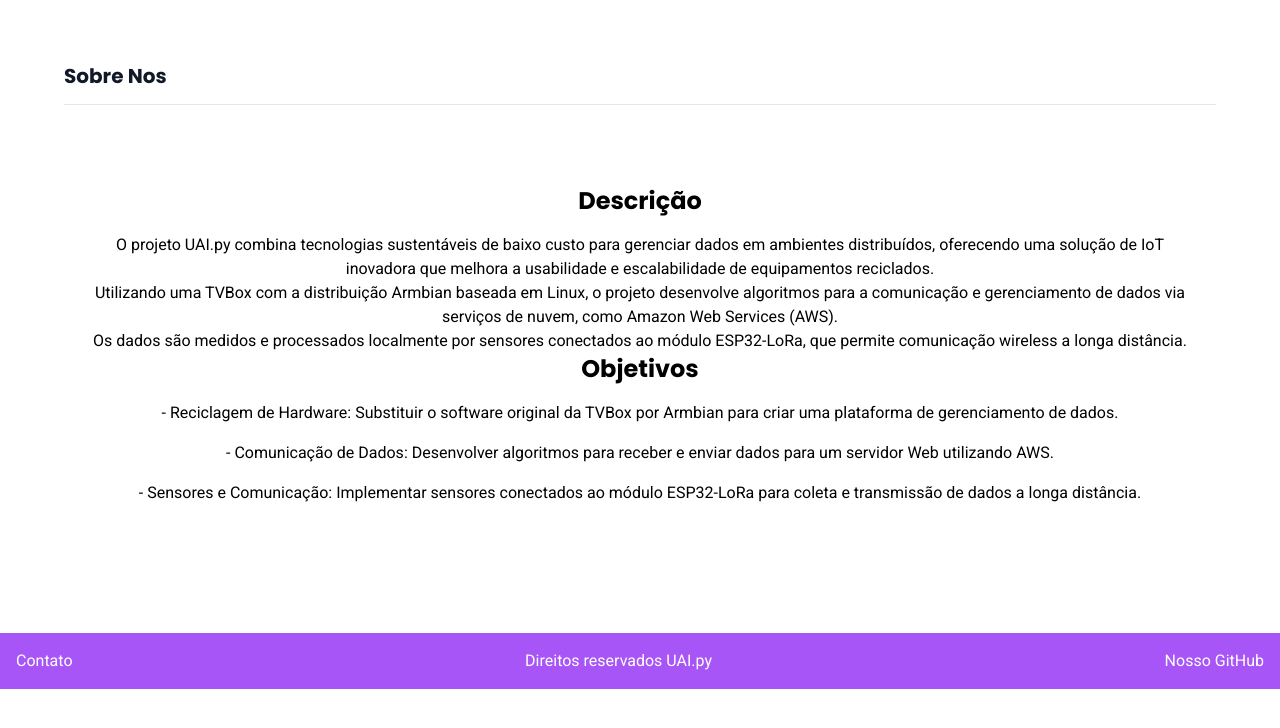
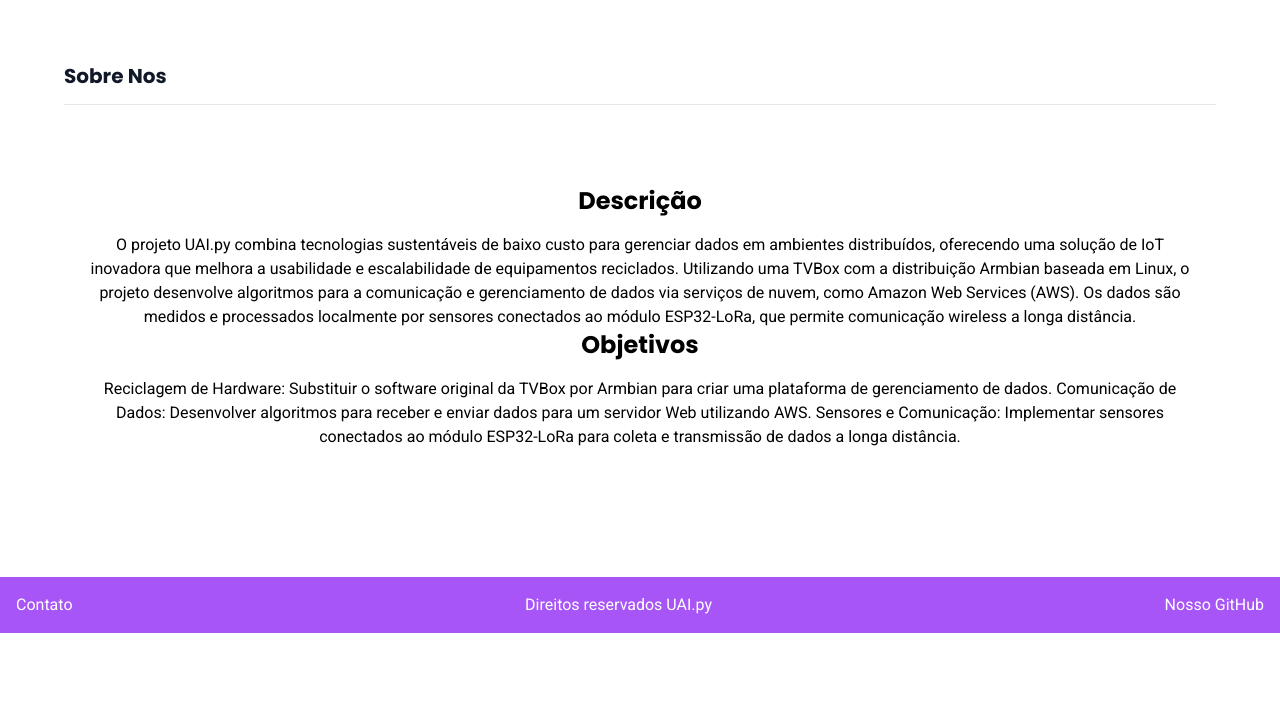
Before and after one commit to uaipy/uaipy-frontend-v1, a React (Create React App) app: page /sobre-nos in a window 1280 px wide. Shown: the top 728 px of the page. Built offline with nearby package versions, Linux system fonts and the light colour scheme.

Commit message:
chore: att presentation

```diff
--- a/src/Components/Presentation/Description.tsx
+++ b/src/Components/Presentation/Description.tsx
@@ -2,16 +2,16 @@ export const Description = () => {
   return (
     <div className="space-y-4">
       <h1 className="text-center text-2xl font-bold">Descrição</h1>
-      <p className="text-center">
+      <p className="text-center mb-50">
         O projeto UAI.py combina tecnologias sustentáveis de baixo custo para
         gerenciar dados em ambientes distribuídos, oferecendo uma solução de IoT
         inovadora que melhora a usabilidade e escalabilidade de equipamentos
-        reciclados. <br />
-        Utilizando uma TVBox com a distribuição Armbian baseada em Linux, o
-        projeto desenvolve algoritmos para a comunicação e gerenciamento de
-        dados via serviços de nuvem, como Amazon Web Services (AWS). <br />
-        Os dados são medidos e processados localmente por sensores conectados ao
-        módulo ESP32-LoRa, que permite comunicação wireless a longa distância.
+        reciclados. Utilizando uma TVBox com a distribuição Armbian baseada em
+        Linux, o projeto desenvolve algoritmos para a comunicação e
+        gerenciamento de dados via serviços de nuvem, como Amazon Web Services
+        (AWS). Os dados são medidos e processados localmente por sensores
+        conectados ao módulo ESP32-LoRa, que permite comunicação wireless a
+        longa distância.
       </p>
     </div>
   );
--- a/src/Components/Presentation/Objectives.tsx
+++ b/src/Components/Presentation/Objectives.tsx
@@ -3,16 +3,12 @@ export const Objectives = () => {
     <div className="space-y-4">
       <h1 className="text-center text-2xl font-bold">Objetivos</h1>
       <p className="text-center">
-        - Reciclagem de Hardware: Substituir o software original da TVBox por
-        Armbian para criar uma plataforma de gerenciamento de dados.
-      </p>
-      <p className="text-center">
-        - Comunicação de Dados: Desenvolver algoritmos para receber e enviar
-        dados para um servidor Web utilizando AWS.
-      </p>
-      <p className="text-center">
-        - Sensores e Comunicação: Implementar sensores conectados ao módulo
-        ESP32-LoRa para coleta e transmissão de dados a longa distância.
+        Reciclagem de Hardware: Substituir o software original da TVBox por
+        Armbian para criar uma plataforma de gerenciamento de dados. Comunicação
+        de Dados: Desenvolver algoritmos para receber e enviar dados para um
+        servidor Web utilizando AWS. Sensores e Comunicação: Implementar
+        sensores conectados ao módulo ESP32-LoRa para coleta e transmissão de
+        dados a longa distância.
       </p>
     </div>
   );
```
